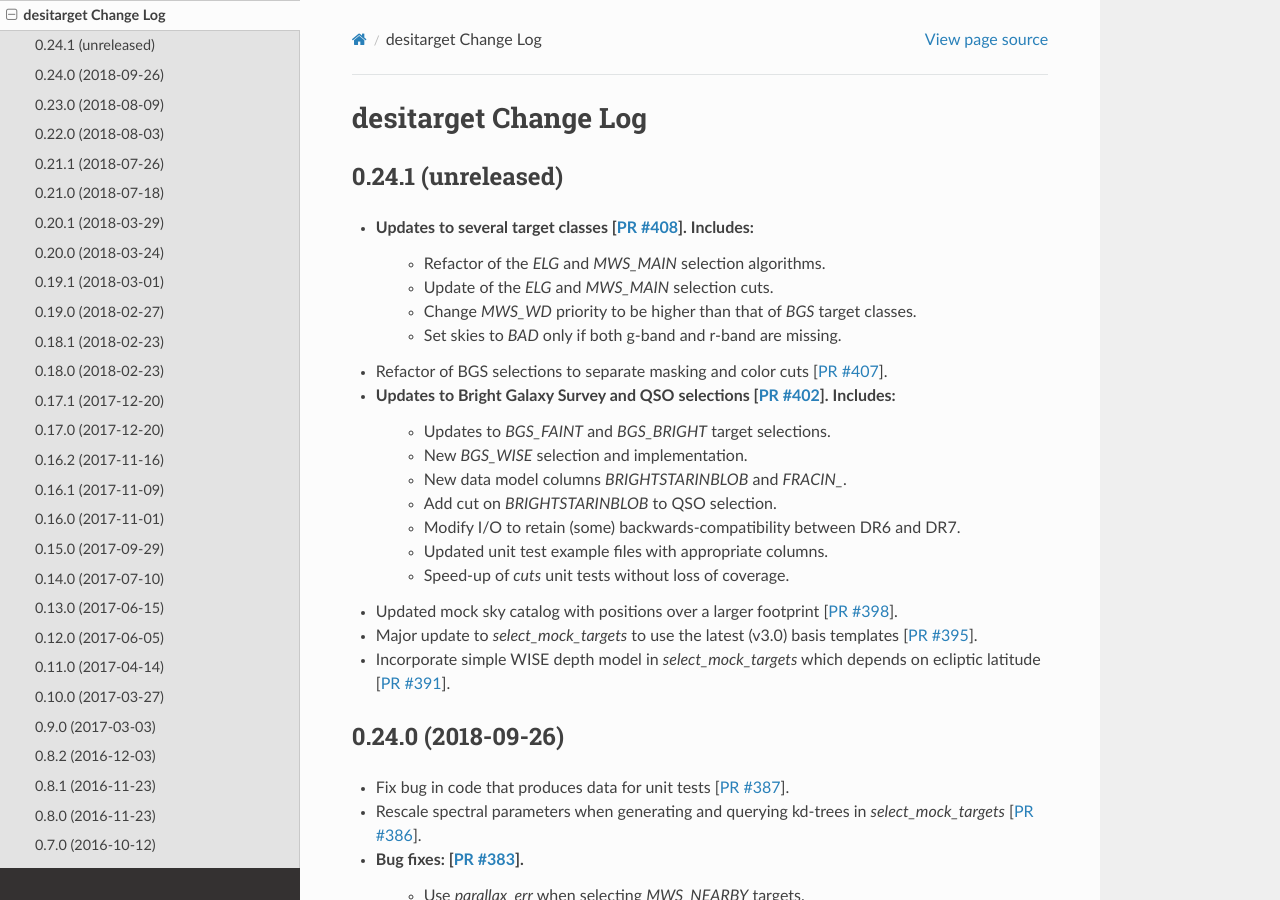
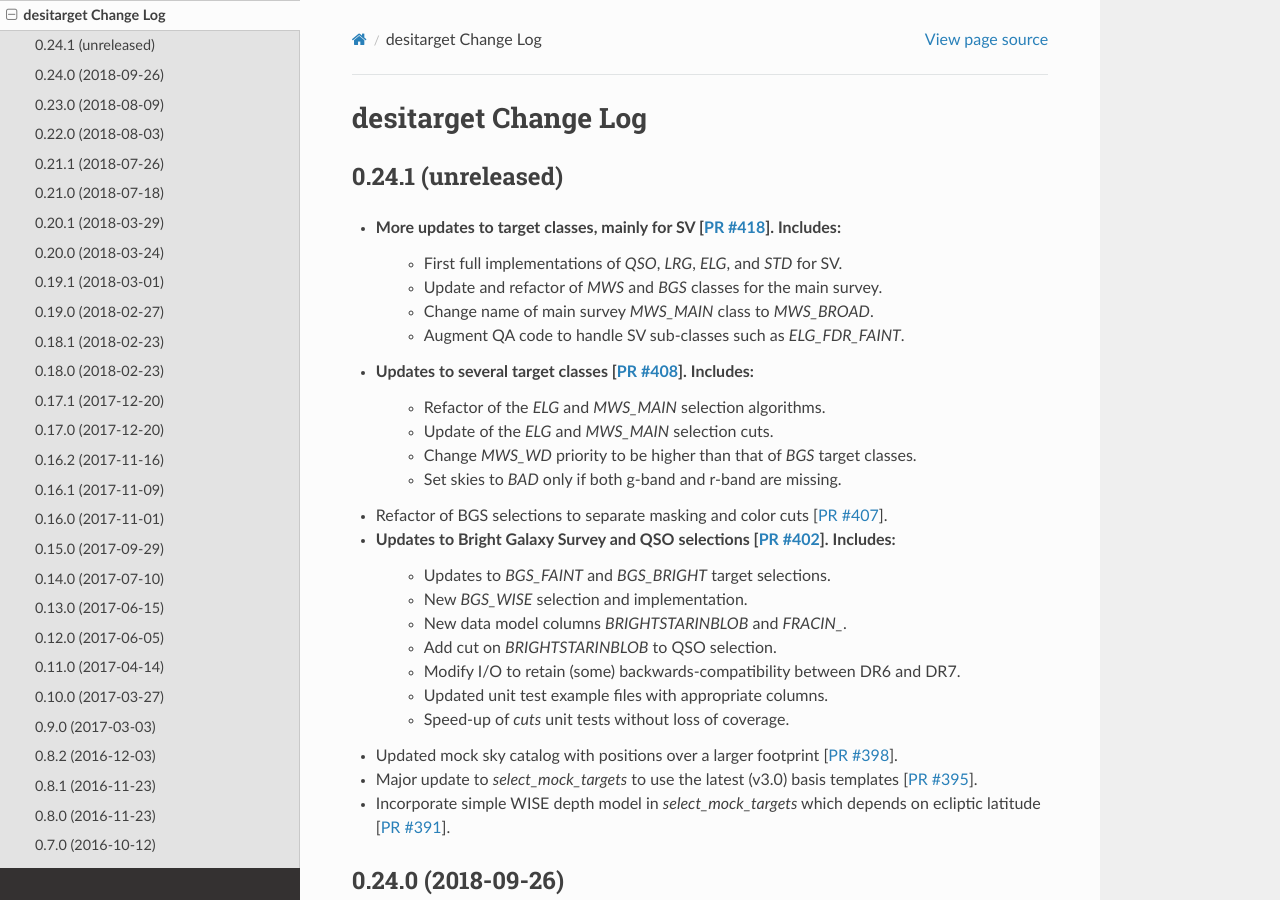
Before and after one commit to desihub/desitarget, a Sphinx documentation site: the page built from doc/changes.rst, in a window 1280 px wide and 900 px high. Built offline with Sphinx 7.4.7 and the Read the Docs theme 2.0.0, drawn with Linux system fonts in a browser that asks for light colours.

Commit message:
updating the changes docs [ci skip]

```diff
--- a/doc/changes.rst
+++ b/doc/changes.rst
@@ -5,6 +5,11 @@ desitarget Change Log
 0.24.1 (unreleased)
 -------------------
 
+* More updates to target classes, mainly for SV [`PR #418`_]. Includes:
+    * First full implementations of `QSO`, `LRG`, `ELG`, and `STD` for SV.
+    * Update and refactor of `MWS` and `BGS` classes for the main survey.
+    * Change name of main survey `MWS_MAIN` class to `MWS_BROAD`.
+    * Augment QA code to handle SV sub-classes such as `ELG_FDR_FAINT`.
 * Updates to several target classes [`PR #408`_]. Includes:
     * Refactor of the `ELG` and `MWS_MAIN` selection algorithms.
     * Update of the `ELG` and `MWS_MAIN` selection cuts.
@@ -31,6 +36,7 @@ desitarget Change Log
 .. _`PR #402`: https://github.com/desihub/desitarget/pull/402
 .. _`PR #407`: https://github.com/desihub/desitarget/pull/407
 .. _`PR #408`: https://github.com/desihub/desitarget/pull/408
+.. _`PR #418`: https://github.com/desihub/desitarget/pull/418
 
 0.24.0 (2018-09-26)
 -------------------
```
